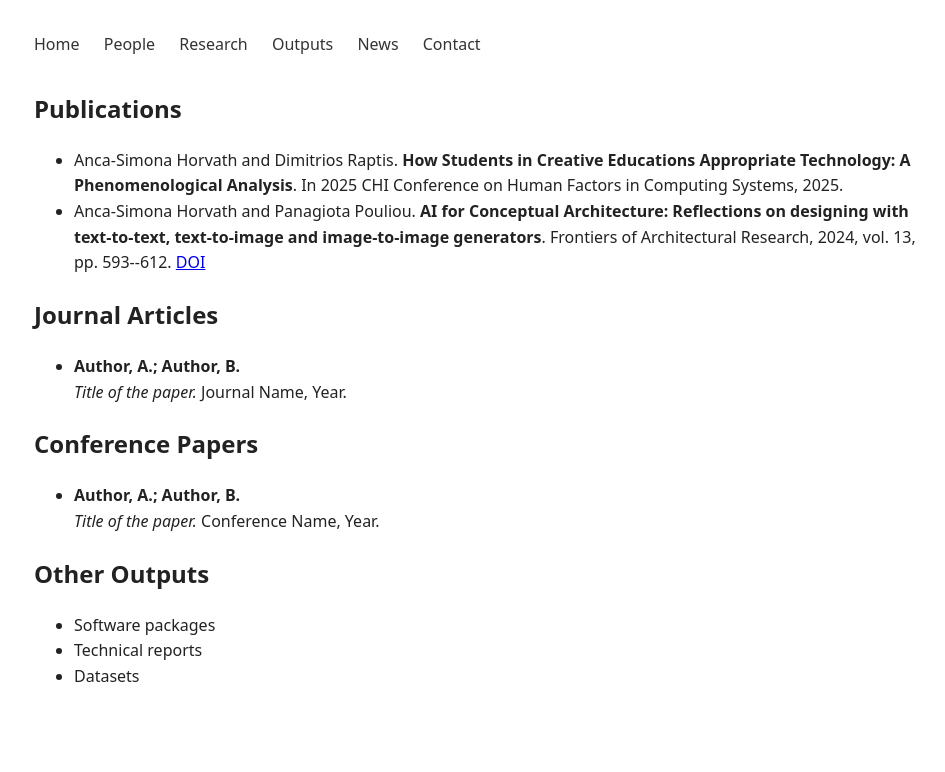
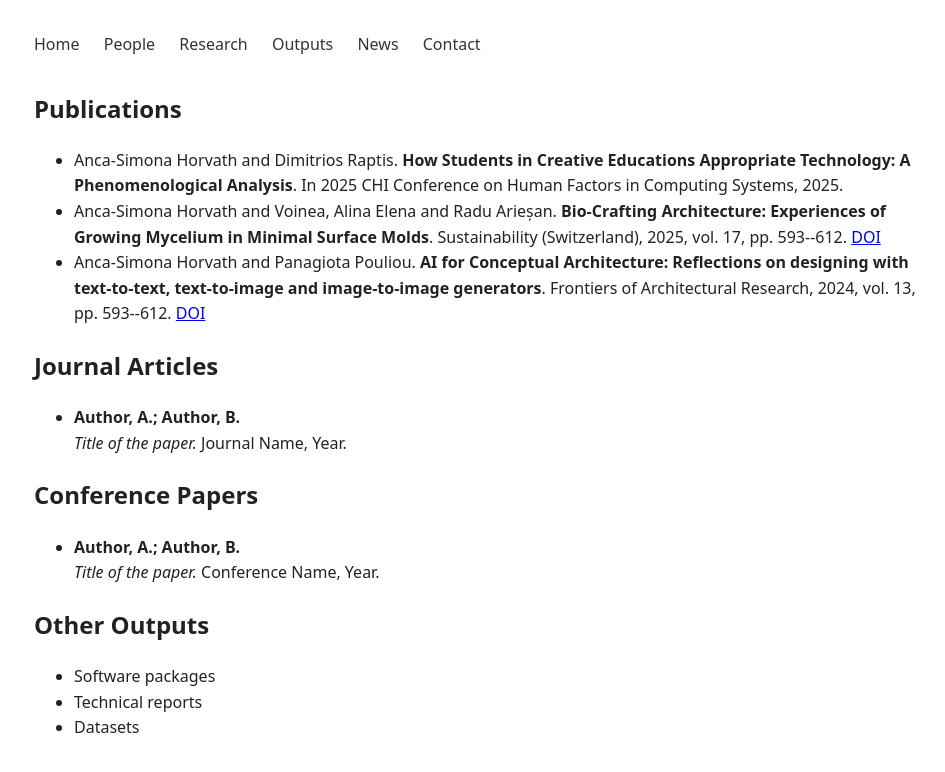
Before and after one commit to anqua/at-a, a Jekyll site: the page built from outputs.md, in a window 1280 px wide. Shown: the top 772 px of the page, without its empty margins (156-1101 px from the left). Built offline with Jekyll 4.4.1, drawn with Linux system fonts in a browser that asks for light colours.

Commit message:
Update publications.yml

```diff
--- a/_data/publications.yml
+++ b/_data/publications.yml
@@ -7,7 +7,15 @@
   year: 2025
   doi: "10.1145/3706598.3713667"
 
-
+- id: Horvath2025b
+  type: article
+  authors: "Anca-Simona Horvath and Voinea, Alina Elena and Radu Arieșan"
+  title: "Bio-Crafting Architecture: Experiences of Growing Mycelium in Minimal Surface Molds"
+  journal: "Sustainability (Switzerland)"
+  year: 2025
+  volume: 17
+  pages: "593--612"
+  doi: "10.3390/su17156835"
 
 - id: Horvath2024
   type: article
```
